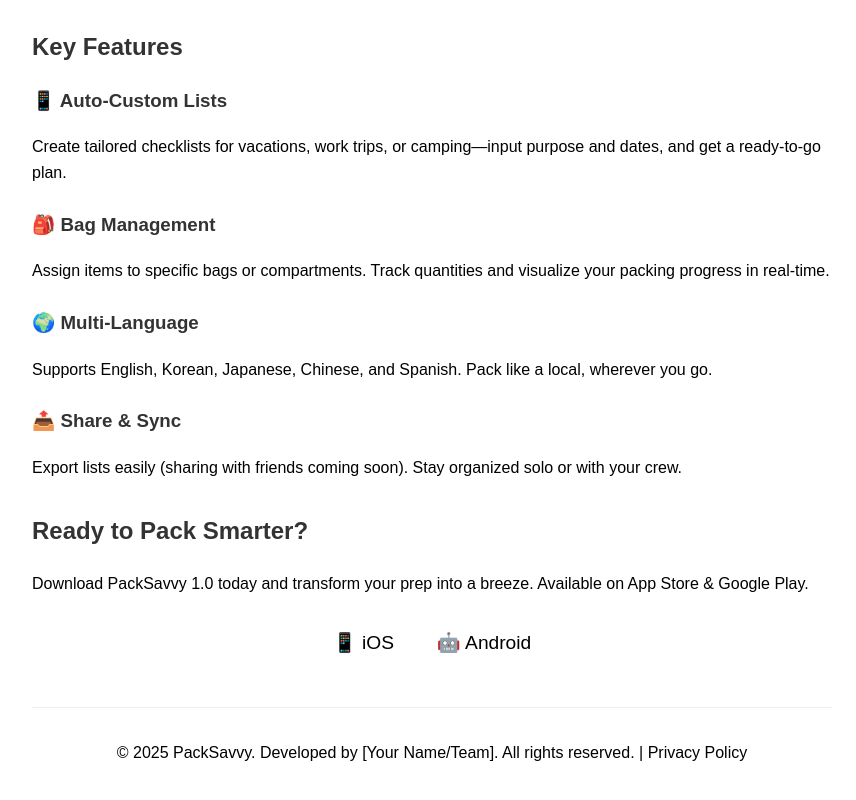
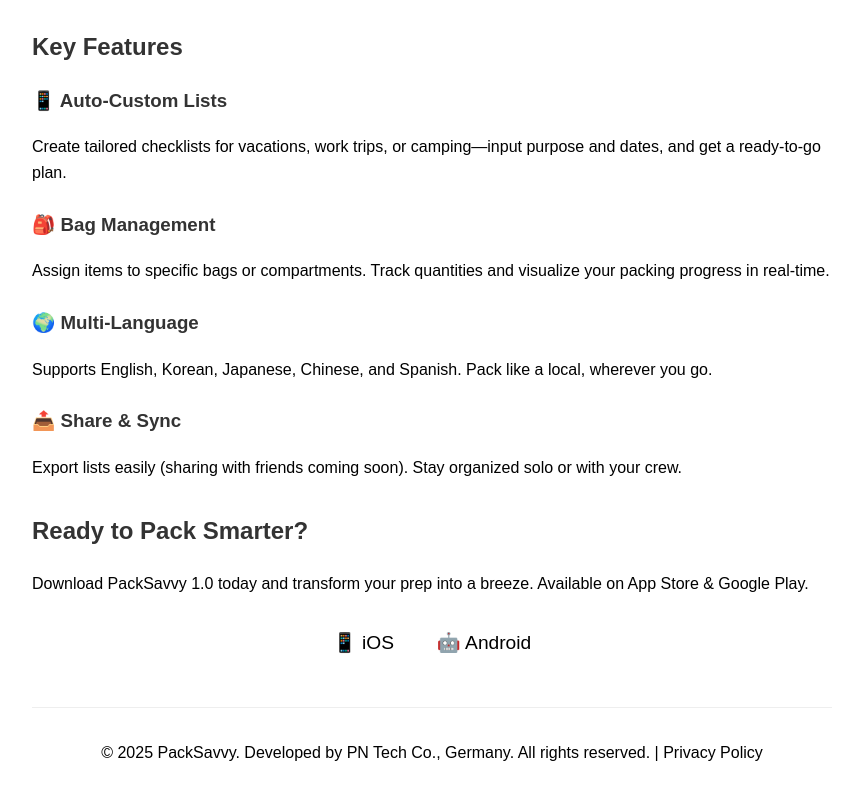
Before and after one commit to andysengupta/PNTech, a plain HTML site: page index.html in a window 1280 px wide. Shown: the part 324-1124 px from the top of the page, without its empty margins (208-1064 px from the left). Drawn offline with Linux system fonts and the light colour scheme.

Commit message:
Update index.html

```diff
--- a/index.html
+++ b/index.html
@@ -97,7 +97,7 @@
     </main>
 
     <footer>
-        <p>© 2025 PackSavvy. Developed by [Your Name/Team]. All rights reserved. | Privacy Policy</p>
+        <p>© 2025 PackSavvy. Developed by PN Tech Co., Germany. All rights reserved. | Privacy Policy</p>
     </footer>
 </body>
 </html>
```
